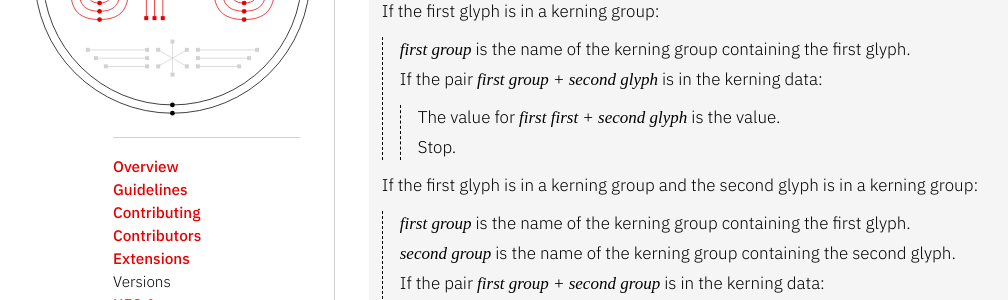
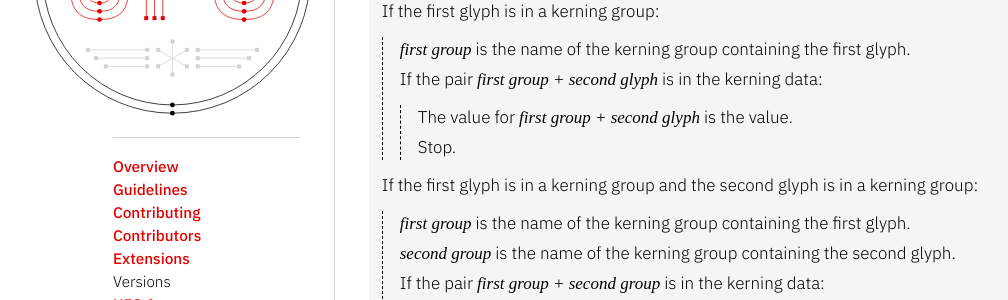
Before and after one commit to unified-font-object/ufo-spec, a Jekyll site: the page built from versions/ufo3/kerning.plist.md, in a window 1280 px wide and 900 px high, scrolled down 4499 px. Shown: the part 152-452 px from the top of the window, without its empty margins (51-1059 px from the left). Built offline with Jekyll 4.4.1, drawn with Linux system fonts in a browser that asks for light colours; some web fonts are replaced.

Commit message:
Update kerning.plist.md
Found a typo in the description of the Kerning Value Lookup Algorithm

```diff
--- a/versions/ufo3/kerning.plist.md
+++ b/versions/ufo3/kerning.plist.md
@@ -150,7 +150,7 @@ The task of finding a value for a particular glyph + glyph combination is relati
 - If the first glyph is in a kerning group:
     - *first group* is the name of the kerning group containing the first glyph.
     - If the pair *first group + second glyph* is in the kerning data:
-        - The value for *first first + second glyph* is the value.
+        - The value for *first group + second glyph* is the value.
         - Stop.
 
 - If the first glyph is in a kerning group and the second glyph is in a kerning group:
```
